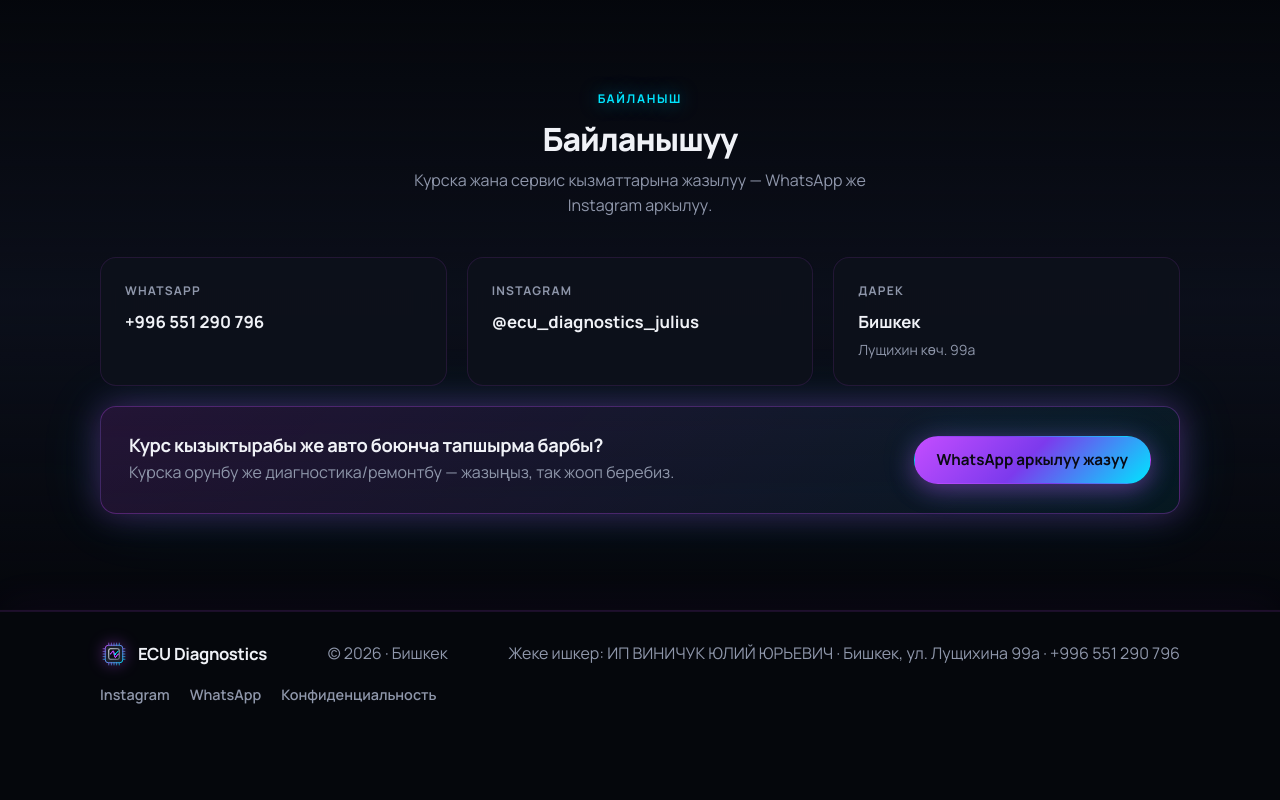
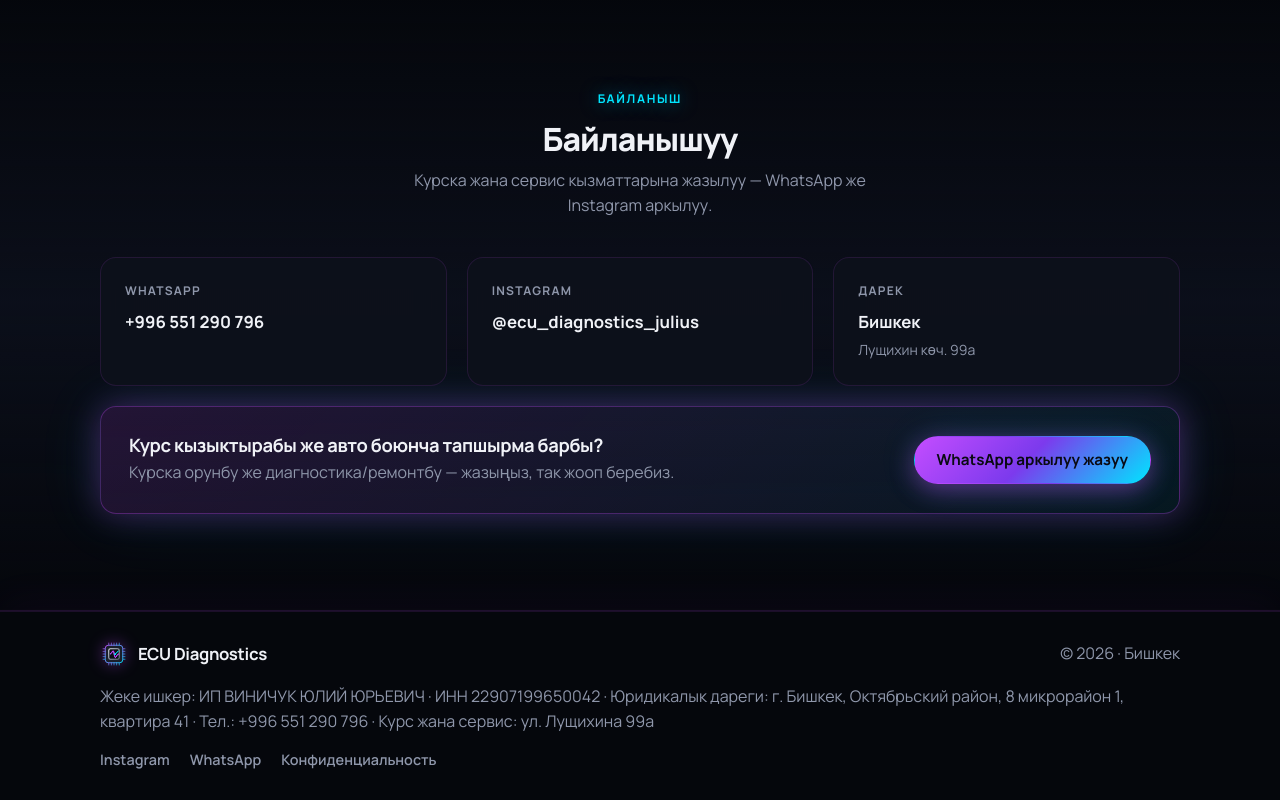
Before and after one commit to ECU-Diagnostics/site, a plain HTML site: page index-ky.html in a window 1280 px wide. Shown: the part 8016-8816 px from the top of the page. Before the commit the page ends 8750 px from the top, so only its background shows below. Drawn offline with Linux system fonts and the light colour scheme.

Commit message:
Реквизиты ИП в подвале: ИНН, юр. адрес, телефон — как в свидетельстве и форме Meta (RU, KY)
Co-Authored-By: Claude Opus 5.5 <noreply@anthropic.com>

```diff
--- a/index-ky.html
+++ b/index-ky.html
@@ -10,7 +10,7 @@
   <link rel="preconnect" href="https://fonts.gstatic.com" crossorigin />
   <link href="https://fonts.googleapis.com/css2?family=Manrope:wght@400;500;600;700;800&display=swap" rel="stylesheet" />
   <link rel="stylesheet" href="styles.css" />
-  <script type="application/ld+json">{"@context":"https://schema.org","@type":"Organization","name":"ECU Diagnostics","legalName":"ИП ВИНИЧУК ЮЛИЙ ЮРЬЕВИЧ","url":"https://ecu-diagnostics.github.io/site/","telephone":"+996551290796","address":{"@type":"PostalAddress","streetAddress":"ул. Лущихина 99а","addressLocality":"Бишкек","addressCountry":"KG"},"sameAs":["https://www.instagram.com/ecu_diagnostics_julius/"]}</script>
+  <script type="application/ld+json">{"@context":"https://schema.org","@type":"Organization","name":"ECU Diagnostics","legalName":"ИП ВИНИЧУК ЮЛИЙ ЮРЬЕВИЧ","url":"https://ecu-diagnostics.github.io/site/","telephone":"+996551290796","taxID":"22907199650042","address":{"@type":"PostalAddress","streetAddress":"8 микрорайон 1, квартира 41","addressLocality":"Бишкек","addressRegion":"Октябрьский район","postalCode":"720075","addressCountry":"KG"},"sameAs":["https://www.instagram.com/ecu_diagnostics_julius/"]}</script>
 </head>
 <body>
   <div class="bg-glow bg-glow--a" aria-hidden="true"></div>
@@ -494,7 +494,7 @@
         <span class="brand__name">ECU Diagnostics</span>
       </a>
       <p class="muted">© <span id="year"></span> · Бишкек</p>
-      <p class="muted">Жеке ишкер: ИП ВИНИЧУК ЮЛИЙ ЮРЬЕВИЧ · Бишкек, ул. Лущихина 99а · <a href="tel:+996551290796">+996 551 290 796</a></p>
+      <p class="muted">Жеке ишкер: ИП ВИНИЧУК ЮЛИЙ ЮРЬЕВИЧ · ИНН 22907199650042 · Юридикалык дареги: г. Бишкек, Октябрьский район, 8 микрорайон 1, квартира 41 · Тел.: <a href="tel:+996551290796">+996 551 290 796</a> · Курс жана сервис: ул. Лущихина 99а</p>
       <div class="footer__links">
         <a href="https://www.instagram.com/ecu_diagnostics_julius/" target="_blank" rel="noopener">Instagram</a>
         <a href="https://wa.me/996551290796" target="_blank" rel="noopener">WhatsApp</a>
```
Also changed, not shown: index.html (+2 -2 lines).
